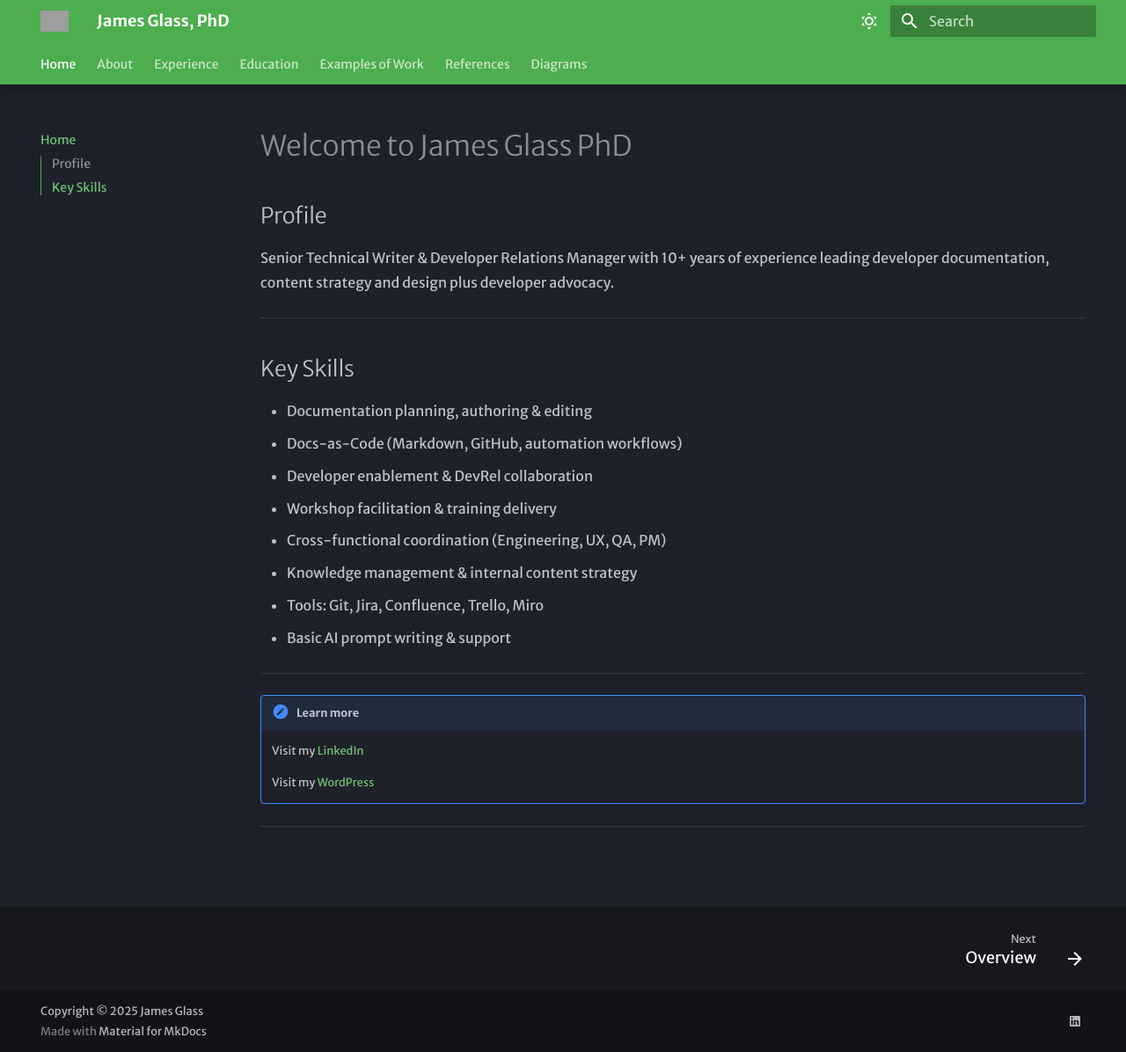
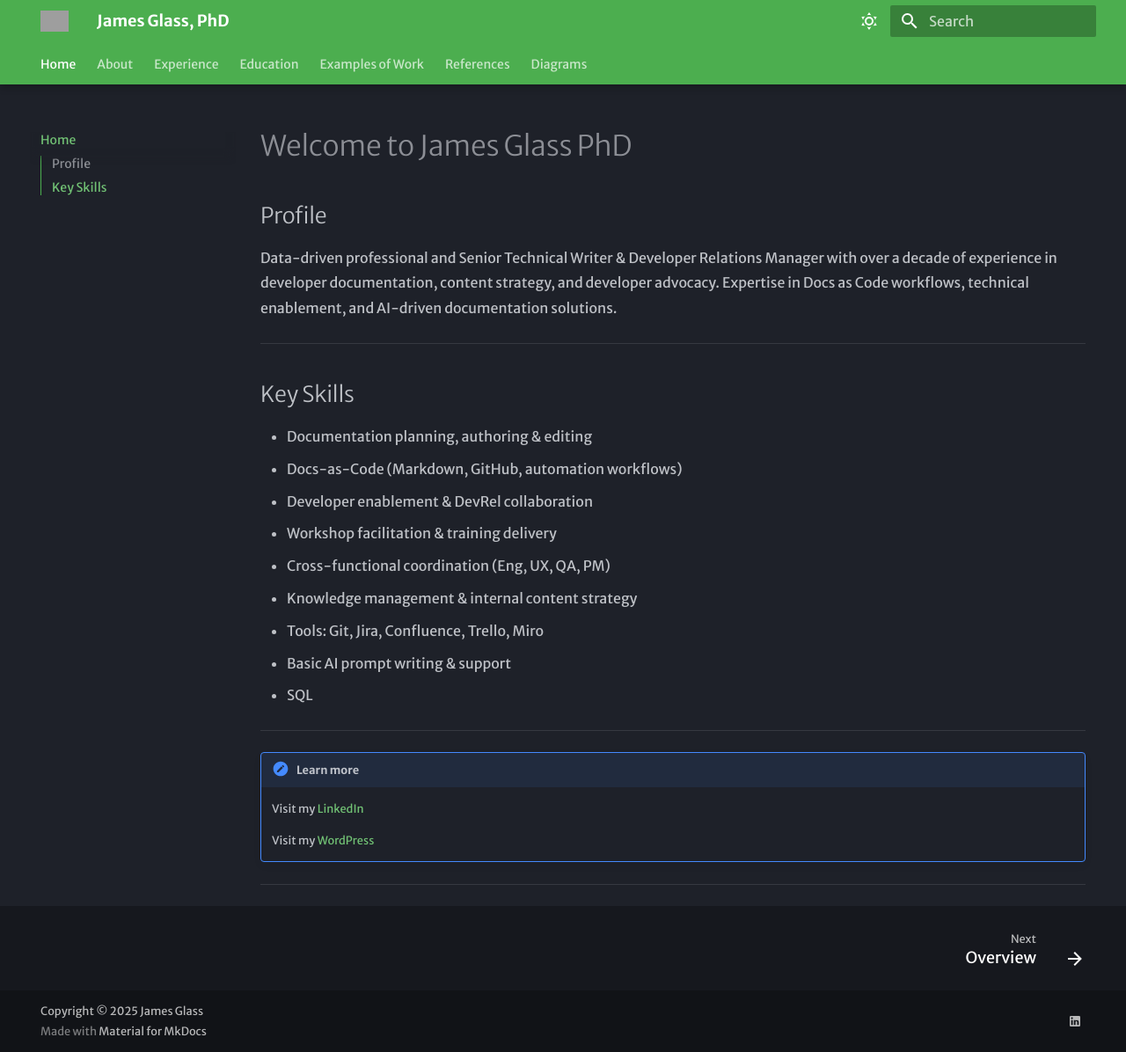
Before and after one commit to james-glass1999/MKDocs-James-Glass-PhD, an MkDocs documentation site: the page built from docs/index.md, in a window 1280 px wide and 1196 px high. Shown: the whole window at 88% size. Built offline with MkDocs 1.6.1 and Material for MkDocs 9.7.7, drawn with Linux system fonts in a browser that asks for light colours; grey boxes are pictures that could not be loaded.

Commit message:
intro update

```diff
--- a/docs/index.md
+++ b/docs/index.md
@@ -1,7 +1,7 @@
 # Welcome to James Glass PhD
 
 ## Profile
-Senior Technical Writer & Developer Relations Manager with 10+ years of experience leading developer documentation, content strategy and design plus developer advocacy.
+Data-driven professional and Senior Technical Writer & Developer Relations Manager with over a decade of experience in developer documentation, content strategy, and developer advocacy. Expertise in Docs as Code workflows, technical enablement, and AI-driven documentation solutions.
 
 ---
 
@@ -10,10 +10,12 @@ Senior Technical Writer & Developer Relations Manager with 10+ years of experien
 - Docs-as-Code (Markdown, GitHub, automation workflows)
 - Developer enablement & DevRel collaboration
 - Workshop facilitation & training delivery
-- Cross-functional coordination (Engineering, UX, QA, PM)
+- Cross-functional coordination (Eng, UX, QA, PM)
 - Knowledge management & internal content strategy
 - Tools: Git, Jira, Confluence, Trello, Miro
 - Basic AI prompt writing & support
+- SQL
+
 
 ---
 
```
